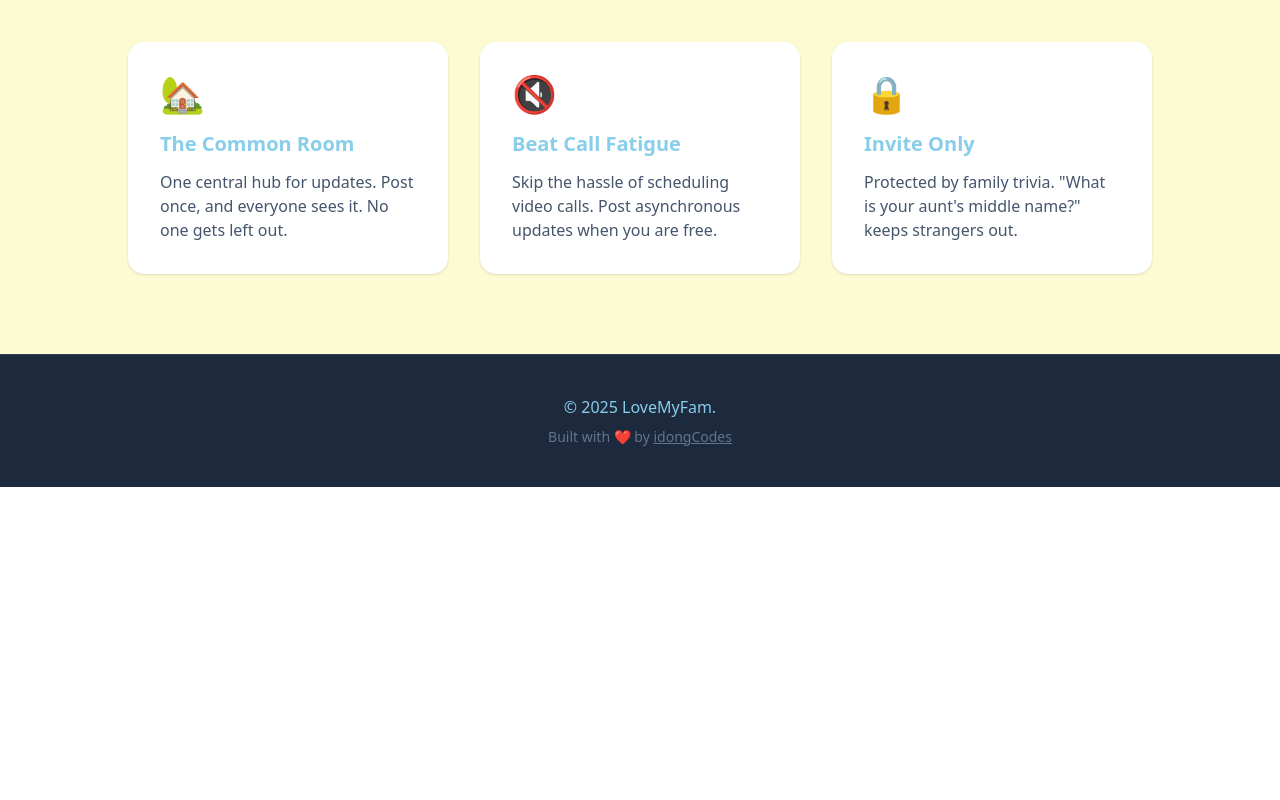
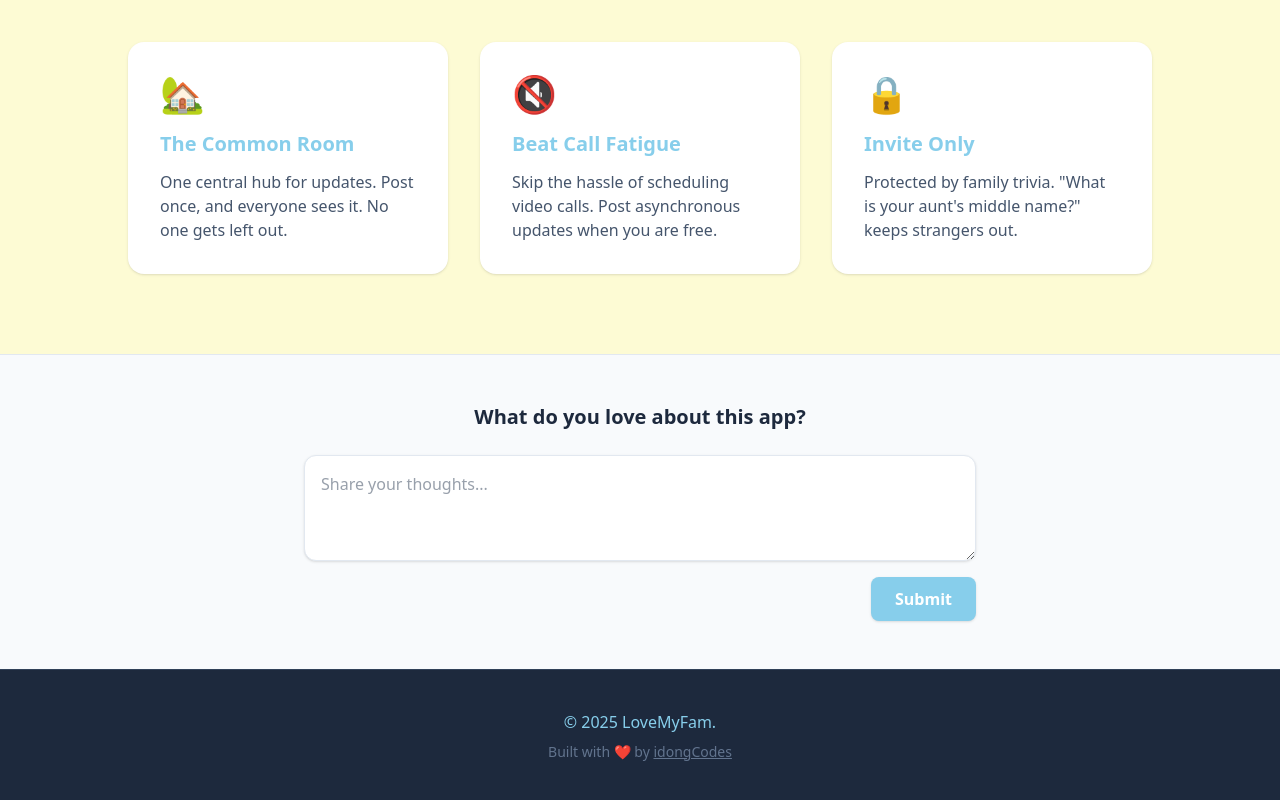
Before and after one commit to idongCodes/love-my-fam, a Next.js app: page / in a window 1280 px wide. Shown: the part 1040-1840 px from the top of the page. Before the commit the page ends 1527 px from the top, so only its background shows below. Built offline with nearby package versions, Linux system fonts and the light colour scheme; no server answers.

Commit message:
Add Global Testimonial Input Above Footer

```diff
--- a/src/app/layout.tsx
+++ b/src/app/layout.tsx
@@ -2,6 +2,7 @@ import type { Metadata } from "next";
 import { Geist, Geist_Mono } from "next/font/google";
 import Navbar from "@/components/Navbar";
 import AutoLogout from "@/components/AutoLogout"; // <--- IMPORT THIS
+import FeedbackSection from "@/components/FeedbackSection";
 import { cookies } from "next/headers";           // <--- IMPORT THIS
 import "./globals.css";
 
@@ -25,7 +26,6 @@ export default async function RootLayout({
 }: Readonly<{
   children: React.ReactNode;
 }>) {
-  // Check if user is logged in
   const cookieStore = await cookies()
   const isLoggedIn = cookieStore.has('session_id')
 
@@ -33,16 +33,16 @@ export default async function RootLayout({
     <html lang="en">
       <body className={`${geistSans.variable} ${geistMono.variable} antialiased min-h-screen flex flex-col`}>
 
-        {/* GLOBAL NAVBAR */}
         <Navbar />
 
-        {/* AUTO LOGOUT WATCHDOG (Only active if logged in) */}
         {isLoggedIn && <AutoLogout />}
 
-        {/* Main Content */}
         <main className="flex-1 pt-16">
           {children}
         </main>
+
+        {/* 2. INSERT FEEDBACK SECTION HERE */}
+        <FeedbackSection />
 
         {/* GLOBAL FOOTER */}
         <footer className="bg-slate-800 text-brand-sky py-10 text-center border-t border-slate-700">
--- a/src/components/AutoLogout.tsx
+++ b/src/components/AutoLogout.tsx
@@ -1,47 +1,59 @@
 'use client'
 
-import { useEffect } from 'react'
-import { logout } from '@/app/actions'
+import { useEffect, useRef } from 'react'
+import { logout } from '@/app/actions' // Ensure this path is correct for your project!
 
-// --- CONFIGURATION ---
-// 15 Minutes (15 * 60 seconds * 1000 milliseconds)
-const TIMEOUT_MS = 15 * 60 * 1000
+const TIMEOUT_MS = 15 * 60 * 1000 // 15 Minutes
 
 export default function AutoLogout() {
+  // Use a ref to store the timestamp without triggering re-renders
+  const lastActivity = useRef(Date.now())
+
   useEffect(() => {
-    let timeoutId: NodeJS.Timeout
+    // 1. The Checker: Runs every minute to check strictly against the clock
+    const intervalId = setInterval(() => {
+      checkInactivity()
+    }, 10000) // Check every 10 seconds
 
-    const handleLogout = async () => {
-      console.log("⏳ Session expired. Logging out...")
+    const checkInactivity = () => {
+      const now = Date.now()
+      const timeSinceLastActivity = now - lastActivity.current
 
+      if (timeSinceLastActivity > TIMEOUT_MS) {
+        performLogout()
+      }
+    }
+
+    const performLogout = async () => {
+      console.log("⏳ Session expired (Timestamp check). Logging out...")
       try {
         await logout()
       } catch (e) {
-        // Ignore errors during redirect
+        console.error("Logout failed", e)
       } finally {
-        // FORCE the browser to reload/redirect
-        window.location.href = '/'
+        window.location.href = '/' // Force reload to home/login
       }
     }
 
-    const resetTimer = () => {
-      if (timeoutId) clearTimeout(timeoutId)
-      timeoutId = setTimeout(handleLogout, TIMEOUT_MS)
+    const updateActivity = () => {
+      // Before resetting, check if we SHOULD have logged out already
+      // This catches the "Computer Waking Up" edge case
+      const now = Date.now()
+      if (now - lastActivity.current > TIMEOUT_MS) {
+        performLogout()
+      } else {
+        lastActivity.current = now
+      }
     }
 
-    // Events that keep the session alive
+    // 2. Event Listeners
     const events = ['mousedown', 'mousemove', 'keydown', 'scroll', 'touchstart', 'click']
-
-    // Attach listeners
-    events.forEach(event => window.addEventListener(event, resetTimer))
-
-    // Start the timer
-    resetTimer()
+    events.forEach(event => window.addEventListener(event, updateActivity))
 
     // Cleanup
     return () => {
-      if (timeoutId) clearTimeout(timeoutId)
-      events.forEach(event => window.removeEventListener(event, resetTimer))
+      clearInterval(intervalId)
+      events.forEach(event => window.removeEventListener(event, updateActivity))
     }
   }, [])
 
--- /dev/null
+++ b/src/components/FeedbackSection.tsx
@@ -0,0 +1,30 @@
+'use client'
+
+export default function FeedbackSection() {
+  return (
+    <section className="bg-slate-50 border-t border-slate-200 py-12 px-4">
+      <div className="max-w-2xl mx-auto">
+        <h3 className="text-xl font-bold text-slate-800 mb-6 text-center">
+          What do you love about this app?
+        </h3>
+
+        <div className="flex flex-col gap-4">
+          <textarea
+            placeholder="Share your thoughts..."
+            rows={3}
+            className="w-full p-4 rounded-xl border border-slate-200 bg-white focus:ring-2 focus:ring-brand-sky outline-none transition-all resize-y shadow-sm text-slate-700"
+          />
+
+          <div className="flex justify-end">
+            <button
+              type="button"
+              className="bg-brand-sky text-white font-bold py-2.5 px-6 rounded-lg hover:bg-sky-500 transition-colors shadow-sm"
+            >
+              Submit
+            </button>
+          </div>
+        </div>
+      </div>
+    </section>
+  )
+}
```
